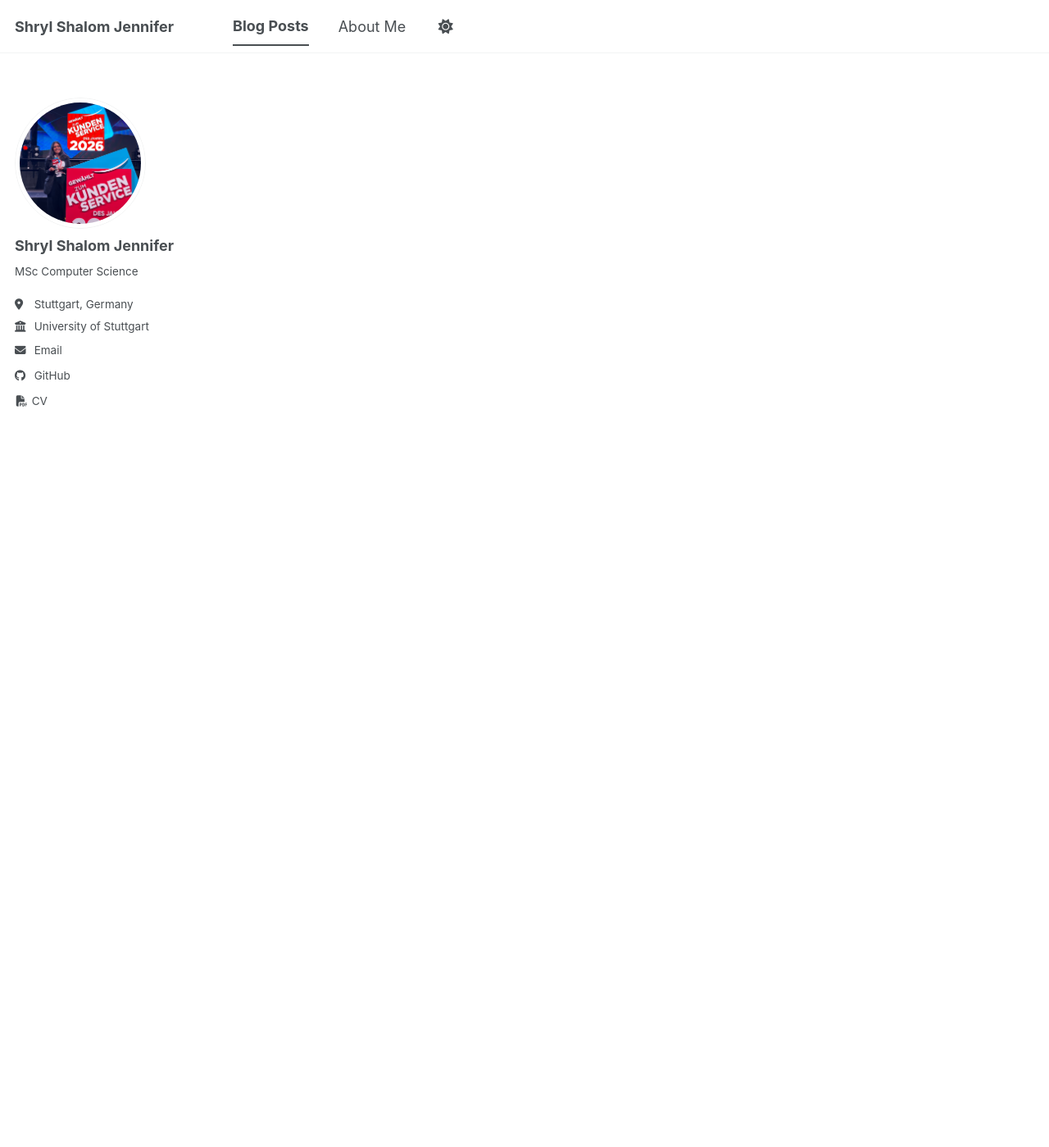
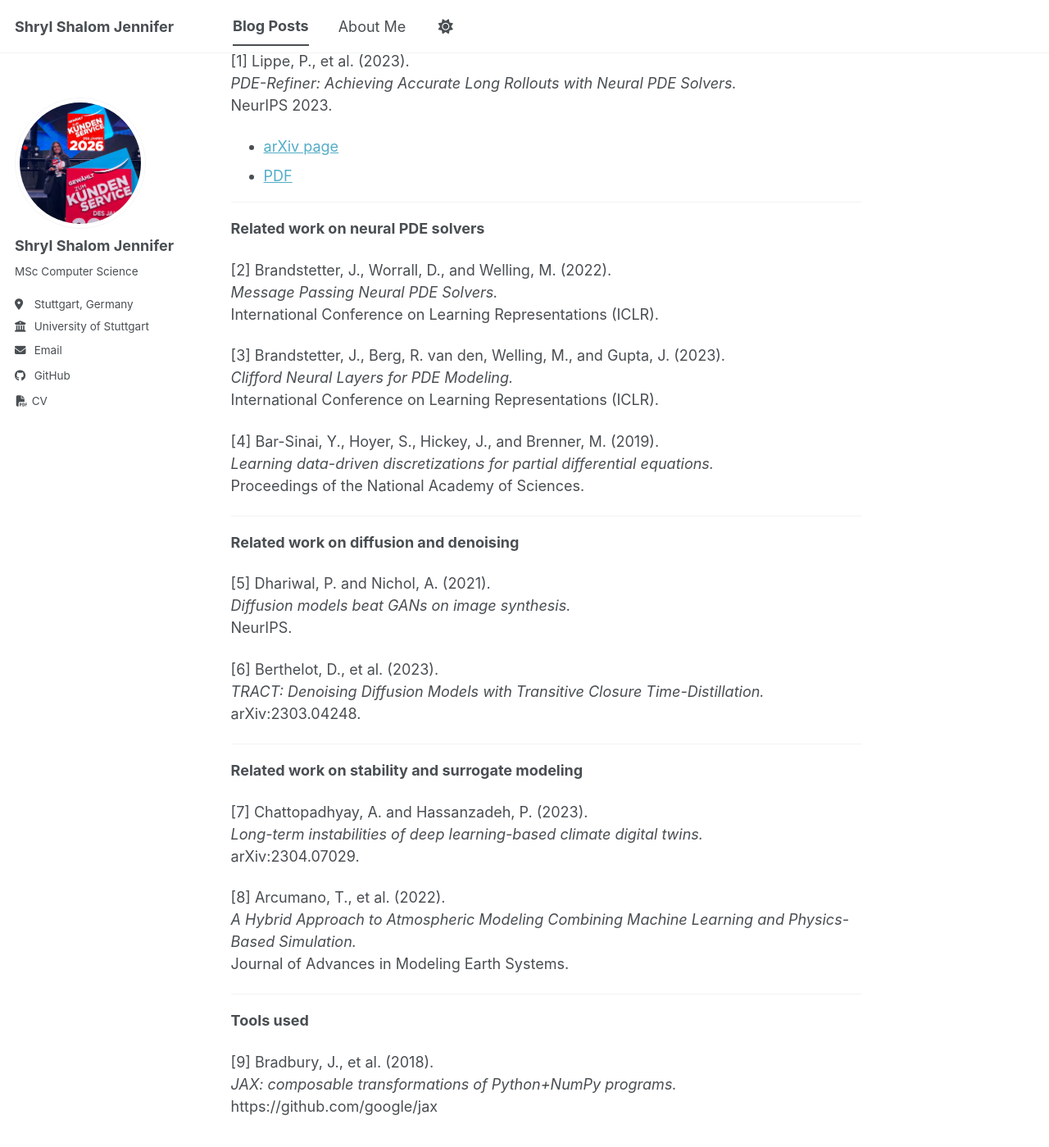
Before and after one commit to shryl-jennifer/shryl-jennifer.github.io, a Jekyll site: the page built from _posts/2026-02-16-pde-refiner-blog.md, in a window 1280 px wide and 1400 px high, scrolled down 16251 px. Shown: the whole window at 82% size. Built offline with Jekyll 4.4.1, drawn with Linux system fonts in a browser that asks for light colours; a script bundle is joined from its source files by our own code; library files that are not in the unit come from our copies; some of the changed text lies outside the part shown.

Commit message:
added algorithm and references

```diff
--- a/_posts/2026-02-16-pde-refiner-blog.md
+++ b/_posts/2026-02-16-pde-refiner-blog.md
@@ -20,6 +20,15 @@ pdf: /files/posts/pde-refiner/PDE-Refiner-Blog.pdf
 ## Overview
 
 Neural surrogate models for time-dependent PDEs can be dramatically faster than classical solvers—especially when high-resolution simulations must be repeated many times (design loops, optimization, uncertainty quantification). The practical bottleneck is not one-step prediction, but **stable long rollouts**: when a model predicts a trajectory step-by-step, small errors compound until the rollout becomes unreliable.
+
+These PDEs arise in real physical systems. For example:
+
+- fluid turbulence in engineering simulations,
+- plasma dynamics in physics,
+- climate and weather prediction,
+- combustion and chemical reaction modeling.
+
+Accurate and fast surrogate solvers can significantly reduce simulation cost in these applications, enabling faster design optimization and uncertainty analysis.
 
 This post summarizes the main ideas and results of *PDE-Refiner: Achieving Accurate Long Rollouts with Neural PDE Solvers* (NeurIPS 2023) [[paper]](https://arxiv.org/abs/2308.05732).
 
@@ -201,6 +210,33 @@ $$
 This turns refinement into a coarse-to-fine correction process:
 - early steps fix large-scale structure,
 - later steps recover smaller-scale details.
+
+### Algorithm: PDE-Refiner rollout step
+
+<div markdown="1" style="background:#f7f7f7; padding:16px; border-radius:8px; border:1px solid #ddd; overflow-x:auto;">
+
+**Input:** state u(t) <br />
+**Output:** refined prediction $$\hat{u}(t+\Delta t)$$
+
+$$
+\begin{aligned}
+\textbf{1. Initial prediction:} \quad
+\hat{u}_0 &= \text{BaseModel}(u(t)) \\\\[6pt]
+
+\textbf{2. Refinement loop:} \\\\
+\text{for } k &= 1,\dots,K \text{ do} \\
+\quad \epsilon_k &\sim \mathcal{N}(0,1) \\
+\quad \tilde{u}_k &= \hat{u}_k + \sigma_k \epsilon_k \\
+\quad \hat{\epsilon}_k &= \text{Refiner}(\tilde{u}_k,\text{context},k) \\
+\quad \hat{u}_{k+1} &= \tilde{u}_k - \sigma_k \hat{\epsilon}_k \\\\[6pt]
+
+\textbf{3. Return:} \quad
+\hat{u}_K
+\end{aligned}
+$$
+
+</div>
+
 
 ### 5.2 Why adding noise helps (intuition)
 If the model only sees clean predictions, it tends to correct what contributes most to MSE (dominant modes).
@@ -475,9 +511,60 @@ PDE-Refiner improves stability by refining each predicted step through iterative
 
 ---
 
-## Reference
+## References
 
-Lippe, P., et al. (2023). *PDE-Refiner: Achieving Accurate Long Rollouts with Neural PDE Solvers.* NeurIPS 2023.
+**Primary paper**
 
+[1] Lippe, P., et al. (2023).
+*PDE-Refiner: Achieving Accurate Long Rollouts with Neural PDE Solvers.*
+NeurIPS 2023.
 - [arXiv page](https://arxiv.org/abs/2308.05732)
 - [PDF](https://arxiv.org/pdf/2308.05732.pdf)
+
+---
+
+**Related work on neural PDE solvers**
+
+[2] Brandstetter, J., Worrall, D., and Welling, M. (2022).
+*Message Passing Neural PDE Solvers.*
+International Conference on Learning Representations (ICLR).
+
+[3] Brandstetter, J., Berg, R. van den, Welling, M., and Gupta, J. (2023).
+*Clifford Neural Layers for PDE Modeling.*
+International Conference on Learning Representations (ICLR).
+
+[4] Bar-Sinai, Y., Hoyer, S., Hickey, J., and Brenner, M. (2019).
+*Learning data-driven discretizations for partial differential equations.*
+Proceedings of the National Academy of Sciences.
+
+---
+
+**Related work on diffusion and denoising**
+
+[5] Dhariwal, P. and Nichol, A. (2021).
+*Diffusion models beat GANs on image synthesis.*
+NeurIPS.
+
+[6] Berthelot, D., et al. (2023).
+*TRACT: Denoising Diffusion Models with Transitive Closure Time-Distillation.*
+arXiv:2303.04248.
+
+---
+
+**Related work on stability and surrogate modeling**
+
+[7] Chattopadhyay, A. and Hassanzadeh, P. (2023).
+*Long-term instabilities of deep learning-based climate digital twins.*
+arXiv:2304.07029.
+
+[8] Arcumano, T., et al. (2022).
+*A Hybrid Approach to Atmospheric Modeling Combining Machine Learning and Physics-Based Simulation.*
+Journal of Advances in Modeling Earth Systems.
+
+---
+
+**Tools used**
+
+[9] Bradbury, J., et al. (2018).
+*JAX: composable transformations of Python+NumPy programs.*
+https://github.com/google/jax
```
